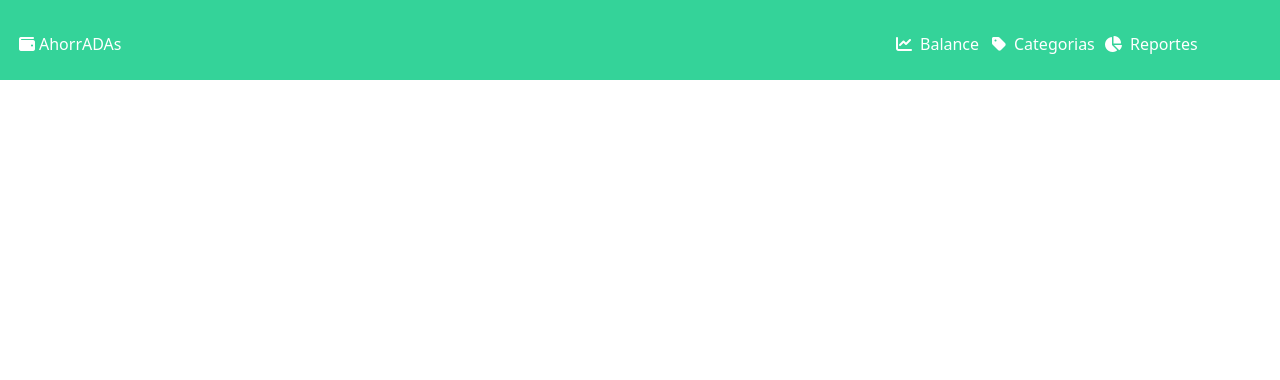
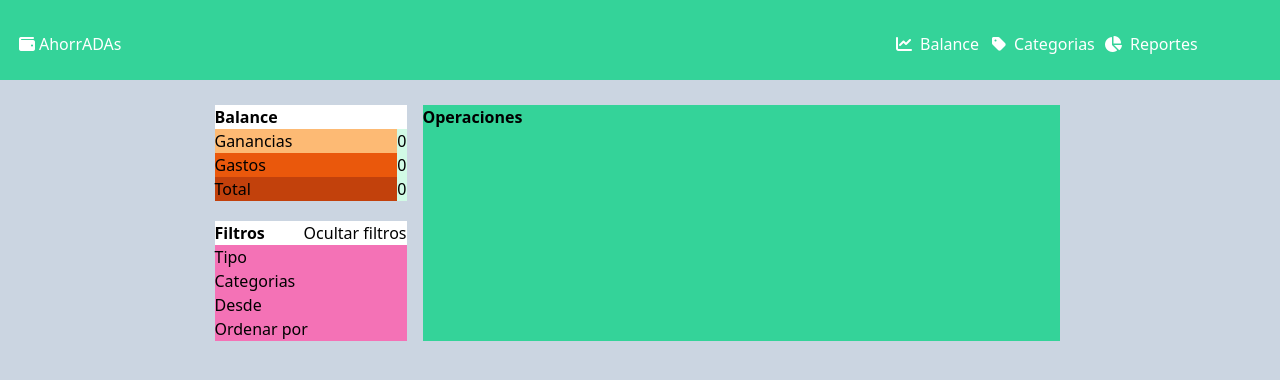
Before and after one commit to Lorena252/AhorrADAs17, a plain HTML site: page index.html in a window 1280 px wide. Drawn offline with nearby package versions, Linux system fonts and the light colour scheme.

Commit message:
stylized section balance

```diff
--- a/index.html
+++ b/index.html
@@ -8,7 +8,7 @@
     <script src="https://kit.fontawesome.com/ee979af6a2.js" crossorigin="anonymous"></script>
     <title>ahorrADAs</title>
 </head>
-<body>
+<body class="bg-slate-300	">
 
 <header class=" w-full h-20 bg-emerald-400 text-white"  >
  <nav  class="flex justify-between ...  " >
@@ -27,8 +27,34 @@
  </div>
 </header>
 
-<section class="h-full w-full bg-orange-400">
+<section>
+ <div class="flex me-1.5 justify-center pt-[25px]">
+    <div class=" w-48 h-1/2 ">
+         <div class="mb-5 bg-white "><h1 class="font-semibold">Balance</h1>
+          <div class="flex flex-col ...">
+            <div class="bg-orange-300 flex justify-between ... " > <div><p>Ganancias</p> </div>  <div class="bg-emerald-100"><p>0</p></div></div>
+            <div class="bg-orange-600 flex justify-between ..."><div><p>Gastos</p> </div>  <div class="bg-emerald-100"><p>0</p></div></div>
+            <div class="bg-orange-700 flex justify-between ..."><div><p>Total</p> </div>  <div class="bg-emerald-100"><p>0</p></div></div>
+          </div>
+        </div>
+         <div class="caja-filtros ">
+          <div class="flex justify-between ...  bg-white"> <h1 class="font-semibold ">Filtros</h1> <div><a href="">Ocultar filtros</a></div>   </div>
+       <div class=" w-48 h-1/2 bg-pink-400 ocultar" >
+           <p>Tipo</p>
+           <p>Categorias</p>
+           <p>Desde</p>
+           <p>Ordenar por</p>
+      </div>
 
+       </div>
+    </div>
+
+
+
+    <div class=" ml-4 bg-emerald-400 w-1/2">
+       <h1 class="font-semibold">Operaciones</h1>
+    </div>
+ </div>
 </section>
 
 
```
